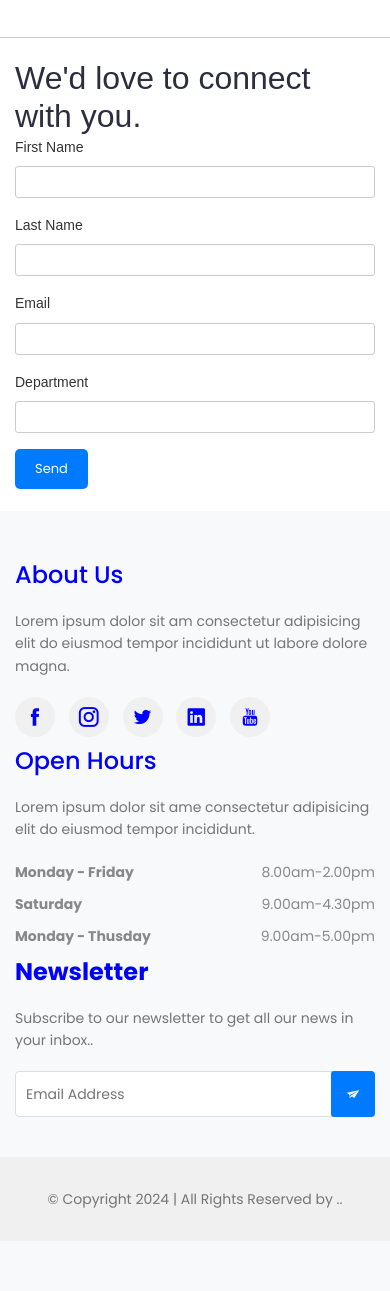
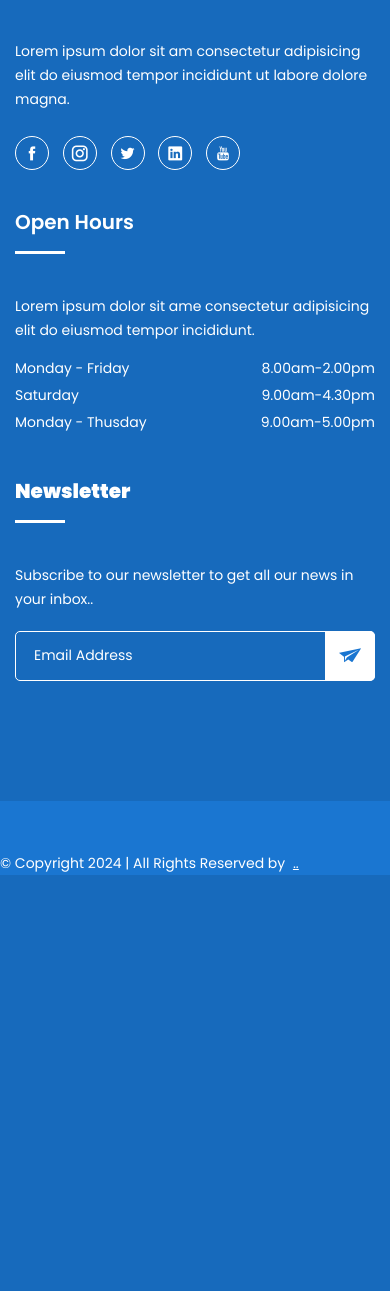
Before and after one commit to rejish7/main_project, a Django app: page /Appointment in a window 390 px wide. Shown: the part 375-1666 px from the top of the page. After the commit the page ends 1250 px from the top, so only its background shows below. Run offline with Django 5.2, Linux system fonts and the light colour scheme; some libraries are stand-ins or nearby versions.

Commit message:
second commit

```diff
--- a/healthcare/models.py
+++ b/healthcare/models.py
@@ -55,7 +55,8 @@
     youtube = models.CharField( max_length=100,null=True,blank=True)
     about = RichTextField()
 
-
+    def __str__(self):
+        return self.name
     class Meta:
         verbose_name = 'Setting'
         verbose_name_plural = 'Setting'
--- a/healthcare/templates/layouts/footer.html
+++ b/healthcare/templates/layouts/footer.html
@@ -1,8 +1,8 @@
 
 {%load static %}
-
 <footer>
-    <section>
+    <br>
+    <section class="footer">
     <div class="footer-top">
         <div class="container">
             <div class="row">
@@ -11,7 +11,7 @@
                         <h2>About Us</h2>
                         <p>Lorem ipsum dolor sit am consectetur adipisicing elit do eiusmod tempor incididunt ut labore dolore magna.</p>
                         <ul class="social">
-                            <li><a href="#"><i class="icofont-facebook"></i></a></li>
+                            <li><a href="{{setting.facebook}}"><i class="icofont-facebook"></i></a></li>
                             <li><a href="#"><i class="icofont-instagram"></i></a></li>
                             <li><a href="#"><i class="icofont-twitter"></i></a></li>
                             <li><a href="#"><i class="icofont-linkedin"></i></a></li>
@@ -44,12 +44,10 @@
             </div>
         </div>
     </div>
-    </section>
-    <section class="copyright">
-        <div class="copyright">
+    <div class="copyright"></div>
+        <div class="footer-buttom">
             <div class="container">
                 <div class="row">
-                    <div class="col-lg-12 col-md-12 col-12">
                     <div class="copyright-content">
                     <p>© Copyright 2024  |  All Rights Reserved by <a href="" target="_blank">..</a> </p>
                     </div>
@@ -57,5 +55,6 @@
                 </div>
             </div>
         </div>
+    </div>
     </section>
 </footer>
--- a/healthcare/templates/layouts/nav.html
+++ b/healthcare/templates/layouts/nav.html
@@ -5,9 +5,8 @@
                 <div class="row">
                     <div class="col-lg-6 col-md-5 col-12">
                         <ul class="top-link">
-                            <li><a href="#">About</a></li>
-                            <li><a href="#">Contact</a></li>
-                            <li><a href="#">FAQ</a></li>
+                            <li><a href="{% url  'about' %}">About</a></li>
+                            <li><a href="{% url  'contact' %}">Contact</a></li>
                         </ul>
                     </div>
                     <div class="col-lg-6 col-md-7 col-12">
@@ -25,7 +24,7 @@
                     <div class="row">
                         <div class="col-lg-3 col-md-3 col-12">
                             <div class="logo">
-                                <a href="....."><img src="...." alt="#"></a>
+                                <a href="....."><img src="{{setting.logo}}" alt="#"></a>
                             </div>
                         </div>
                         <div class="col-lg-7 col-md-9 col-12">
@@ -34,7 +33,7 @@
                                     <ul class="nav menu">
                                         <li><a href="{% url 'home' %}">Home </a></li>
                                         <li><a href="{% url 'services' %}">Our Services </a></li>
-                                        <li><a href="#">Doctors </a></li>
+                                        <li><a href="{% url 'doctor' %}">Find a doctor </a></li>
                                         <li><a href="#">Overiew<i ></i></a></li>
                                         <li><a href="{% url 'contact' %}">Contact Us</a></li>
                                     </ul>
--- a/healthcare/templates/pages/appointment/appointment.html
+++ b/healthcare/templates/pages/appointment/appointment.html
@@ -6,37 +6,5 @@
 
 {% block content %}
 
-<div class="container">
-    <div class="row">
-        <div class="col-md-6">
-
-            <h2 class="display-5 fw-bold">We'd love to connect with you.</h2>
-            <h3 class="display-6 fw-bold">{{setting.email}}</h3>
-            <h4 class="display-7 fw-bold">{{setting.address}}</h4>
-        </div>
-        <div class="col-md-6">
-            <form>
-                <div class="form-group">
-                    <label for="firstName" class="display-7 fw-bold">First Name</label>
-                    <input type="text" class="form-control" id="firstName">
-                </div>
-                <div class="form-group">
-                    <label for="lastName" class="display-7 fw-bold">Last Name</label>
-                    <input type="text" class="form-control" id="lastName">
-                </div>
-                <div class="form-group">
-                    <label for="email" class="display-7 fw-bold">Email</label>
-                    <input type="email" class="form-control" id="email">
-                </div>
-                <div class="form-group">
-                    <label for="Department" class="display-7 fw-bold">Department</label>
-                    <input type="text"class="form-control" id="department" >
-                </div>
-                <button type="submit" class="btn btn-primary">Send</button>
-            </form>
-        </div>
-    </div>
-</div>
-<br>
 
 {% endblock %}
--- a/healthcare/urls.py
+++ b/healthcare/urls.py
@@ -9,5 +9,6 @@
    path("About",views.about,name="about"),
    path("Contact",views.contact,name="contact"),
    path('Appointment',views.appointment,name="appointment"),
+   path('Find a Doctor',views.doctor,name="doctor"),
 
 ]
--- a/healthcare/views.py
+++ b/healthcare/views.py
@@ -25,3 +25,8 @@
 def services(request):
 
     return render(request,'pages/our_services/services.html',)
+
+
+def doctor(request):
+
+    return render(request,'pages/doctor/doctor.html',)
--- a/static/css/style.css
+++ b/static/css/style.css
@@ -1,3 +1,10 @@
+/*
+* Prefixed by https://autoprefixer.github.io
+* PostCSS: v8.4.14,
+* Autoprefixer: v10.4.7
+* Browsers: last 4 version
+*/
+
 section{
     font-family: 'Poppins', sans-serif;
 	font-weight: 400;
@@ -121,6 +128,8 @@
 	border-radius: 5px 5px 0 0;
 	opacity: 0;
 	visibility: hidden;
+	-webkit-transition: all 0.4s ease;
+	-o-transition: all 0.4s ease;
 	transition: all 0.4s ease;
 }
 
@@ -148,10 +157,12 @@
 	left:0;
 	bottom:initial;
 	-webkit-transition:all 0.4s ease;
-	-moz-transition:all 0.4s ease;
+	-o-transition:all 0.4s ease;
 	transition:all 0.4s ease;
-	animation: fadeInDown 0.5s both 0.1s;
-	box-shadow:0px 0px 13px #00000054;
+	-webkit-animation: fadeInDown 0.5s both 0.1s;
+	        animation: fadeInDown 0.5s both 0.1s;
+	-webkit-box-shadow:0px 0px 13px #00000054;
+	        box-shadow:0px 0px 13px #00000054;
 
 }
 
@@ -204,6 +215,8 @@
     color: #fff;
     background-color: #007bff;
     border-radius: 5px;
+    -webkit-transition: background-color 0.3s ease;
+    -o-transition: background-color 0.3s ease;
     transition: background-color 0.3s ease;
 }
 
@@ -228,6 +241,8 @@
 
 .single-schedule {
     padding: 30px;
+    -webkit-transition: all 0.3s ease;
+    -o-transition: all 0.3s ease;
     transition: all 0.3s ease;
 }
 
@@ -283,8 +298,12 @@
 }
 
 .time-sidual li {
+    display: -webkit-box;
+    display: -ms-flexbox;
     display: flex;
-    justify-content: space-between;
+    -webkit-box-pack: justify;
+        -ms-flex-pack: justify;
+            justify-content: space-between;
     margin-bottom: 10px;
 }
 
@@ -465,110 +484,185 @@
 }
 
 /* -----footer----- */
-footer {
-    background-color: #f8f9fa;
-    padding: 50px 0;
-    color: #333;
+.footer{
+	position:relative;
+}
+.footer .footer-top{
+	padding:100px 0px;
+	position:relative;
+	background:#1A76D1;
+}
+.footer .footer-top:before{
+	position:absolute;
+	content:"";
+	left:0;
+	top:0;
+	height:100%;
+	width:100%;
+	background:#000;
+	opacity:0.1;
+}
+.footer .single-footer{
+
+}
+.footer .single-footer .social{
+	margin-top:25px;
+}
+.footer .single-footer .social li{
+	display:inline-block;
+	margin-right:10px;
+}
+.footer .single-footer .social li:last-child{
+	margin-right:0px;
+}
+.footer .single-footer .social li a {
+	height: 34px;
+	width: 34px;
+	line-height: 34px;
+	text-align: center;
+	border: 1px solid #fff;
+	text-align: center;
+	padding: 0;
+	border-radius: 100%;
+	display: block;
+	color:#fff;
+	font-size: 16px;
+}
+.footer .single-footer .social li a:hover{
+	color:#1A76D1;
+	background:#fff;
+	border-color:transparent;
+}
+.footer .single-footer .social li a i{
+
+}
+.footer .single-footer h2{
+	color:#fff;
+	font-size:20px;
+	font-weight:600;
+	text-transform:capitalize;
+	margin-bottom:40px;
+	padding-bottom:20px;
+	text-transform:capitalize;
+	position:relative;
+}
+.footer .single-footer h2::before{
+	position: absolute;
+	content: "";
+	left: 0;
+	bottom: 0px;
+	height: 3px;
+	width: 50px;
+	background: #fff;
+}
+.footer .single-footer .time-sidual{
+	margin-top:15px;
+}
+.footer .single-footer .time-sidual{
+	overflow:hidden;
+}
+.footer .single-footer .time-sidual li {
+	display: block;
+	color: #fff;
+	width: 100%;
+	margin-bottom: 5px;
+}
+.footer .single-footer .time-sidual li span{
+	display:inline-block;
+	float: right;
+}
+.footer .single-footer p{
+	color:#fff;
+}
+.footer .single-footer .newsletter-inner{
+	margin-top:20px;
+	position:relative;
+}
+.footer .single-footer .newsletter-inner input {
+	background: transparent;
+	border: 1px solid #fff;
+	height: 50px;
+	line-height: 42px;
+	width: 100%;
+	margin-right: 15px;
+	color: #fff;
+	padding-left: 18px;
+	padding-right: 70px;
+	display: inline-block;
+	float: none;
+	border-radius: 0px;
+	-webkit-transition: all 0.4s ease;
+	-o-transition: all 0.4s ease;
+	transition: all 0.4s ease;
+	font-weight: 400;
+	border-radius: 5px;
+}
+.footer .single-footer .newsletter-inner input:hover{
+	padding-left: 22px;
+}
+.footer input::-webkit-input-placeholder {
+    opacity: 1;
+    color: #fff !important;
 }
 
-.footer-top {
-    margin-bottom: 30px;
+.footer input::-moz-placeholder {
+    opacity: 1;
+    color: #fff !important;
 }
 
-.single-footer h2 {
-    font-size: 24px;
-    margin-bottom: 20px;
-    color:blue;
+.footer input::-ms-input-placeholder {
+    opacity: 1;
+    color: #fff !important;
 }
-
-.single-footer p {
-    margin-bottom: 20px;
-    line-height: 1.6;
+.footer input::input-placeholder {
+    opacity: 1;
+    color: #fff !important;
 }
-
-.social {
-    padding: 0;
-    list-style: none;
+.footer .single-footer .newsletter-inner .button {
+	position: absolute;
+	right: 0;
+	top: 0;
+	height: 50px;
+	line-height: 50px;
+	width: 50px;
+	background: #fff;
+	border-left: 1px solid #fff;
+	text-shadow: none;
+	-webkit-box-shadow: none;
+	        box-shadow: none;
+	display: inline-block;
+	border-radius: 0px;
+	border: none;
+	-webkit-transition: all 0.4s ease;
+	-o-transition: all 0.4s ease;
+	transition: all 0.4s ease;
+	border-radius: 0 5px 5px 0;
+	color: #1A76D1;
+	font-size: 25px;
 }
-
-.social li {
-    display: inline-block;
-    margin-right: 10px;
+.footer .single-footer .newsletter-inner .button i{
+	-webkit-transition:all 0.4s ease;
+	-o-transition:all 0.4s ease;
+	transition:all 0.4s ease;
 }
-
-.social li a {
-    color:blue;
-    font-size: 20px;
-    transition: all 0.3s ease;
-    display: inline-block;
-    width: 40px;
-    height: 40px;
-    line-height: 40px;
-    text-align: center;
-    border-radius: 50%;
-    background-color: #f0f0f0;
+.footer .single-footer .newsletter-inner .button:hover i{
+	color:#2C2D3F;
 }
-
-.social li a:hover {
-    color: #fff;
-    background-color: #007bff;
+.footer .copyright{
+	background:#1A76D1;
+	padding:25px 0px 25px 0px;
+	text-align:center;
 }
-
-.time-sidual {
-    list-style: none;
-    padding: 0;
+.footer .footer-buttom{
+	background:#1A76D1;
 }
-
-.time-sidual li {
-    margin-bottom: 10px;
+.footer .copyright-content p{
+	color:#fff;
 }
-
-.time-sidual .day {
-    font-weight: bold;
+.footer .copyright-content p a{
+	color:#fff;
+	font-weight:400;
+	text-decoration:underline;
+	display:inline-block;
+	margin-left:4px;
 }
-
-.time-sidual .day span {
-    float: right;
-    font-weight: normal;
-}
-
-.newsletter-inner {
-    position: relative;
-    margin-top: 20px;
-}
-
-.newsletter-inner input {
-    width: 100%;
-    padding: 10px;
-    border: 1px solid #ddd;
-    border-radius: 4px;
-}
-
-.newsletter-inner button {
-    position: absolute;
-    right: 0;
-    top: 0;
-    height: 100%;
-    background-color: #007bff;
-    color: #fff;
-    border: none;
-    padding: 0 15px;
-    border-top-right-radius: 4px;
-    border-bottom-right-radius: 4px;
-}
-
-.copyright {
-    background-color: #f0f0f0;
-    padding: 15px 0;
-    text-align: center;
-}
-
-.copyright-content p {
-    margin: 0;
-}
-
-@media (max-width: 800px) {
-    .single-footer {
-        margin-bottom: 10px;
-    }
-}
```
Also changed, not shown: healthcare/templates/pages/contact/contact.html (+29 -0 lines), healthcare/templates/pages/doctor/doctor.html (added, +15 -0 lines), healthcare/templates/pages/gallery/gallery.html (deleted, +0 -8 lines), db.sqlite3, media/None/4457a813-1703-4cfb-8bc6-f6cc15cd1280.jpg (added).
